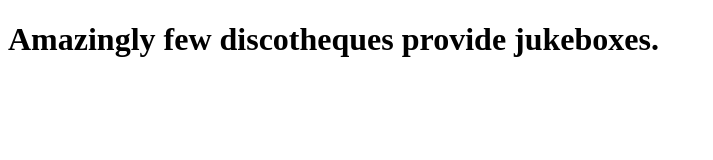
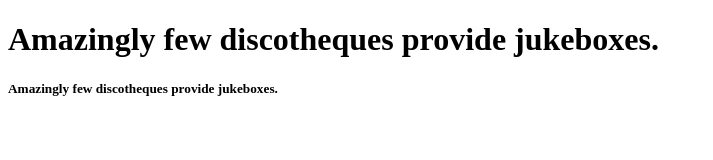
Before and after one commit to Olga-Pa/New1, a plain HTML site: page index - Copy.html in a window 1280 px wide. Shown: the whole page, without its empty margins (0-713 px from the left). Drawn offline with Linux system fonts and the light colour scheme.

Commit message:
comment#1

```diff
--- a/index - Copy.html
+++ b/index - Copy.html
@@ -6,4 +6,7 @@
 </head>
 <body>
 <h1>Amazingly few discotheques provide jukeboxes.</h1>
+
+<h5>Amazingly few discotheques provide jukeboxes.</h5>
+
 </html>
```
